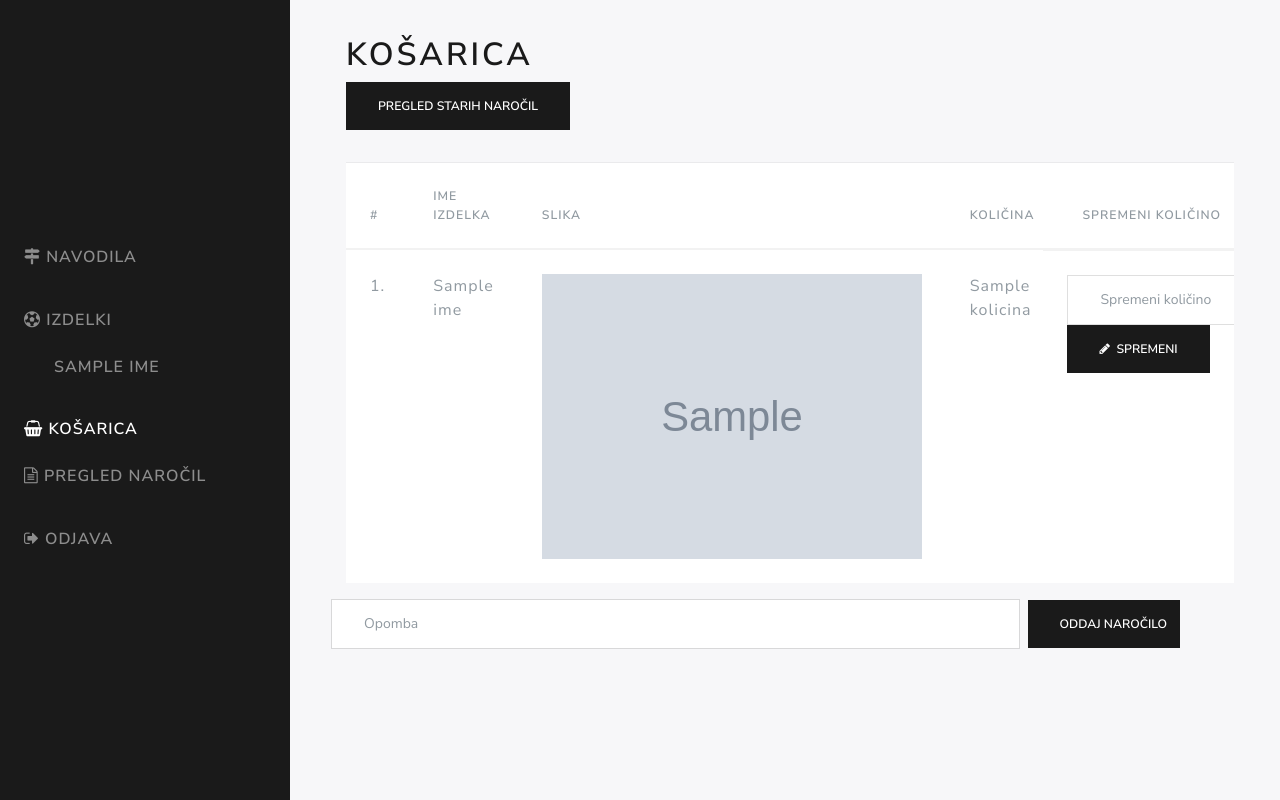
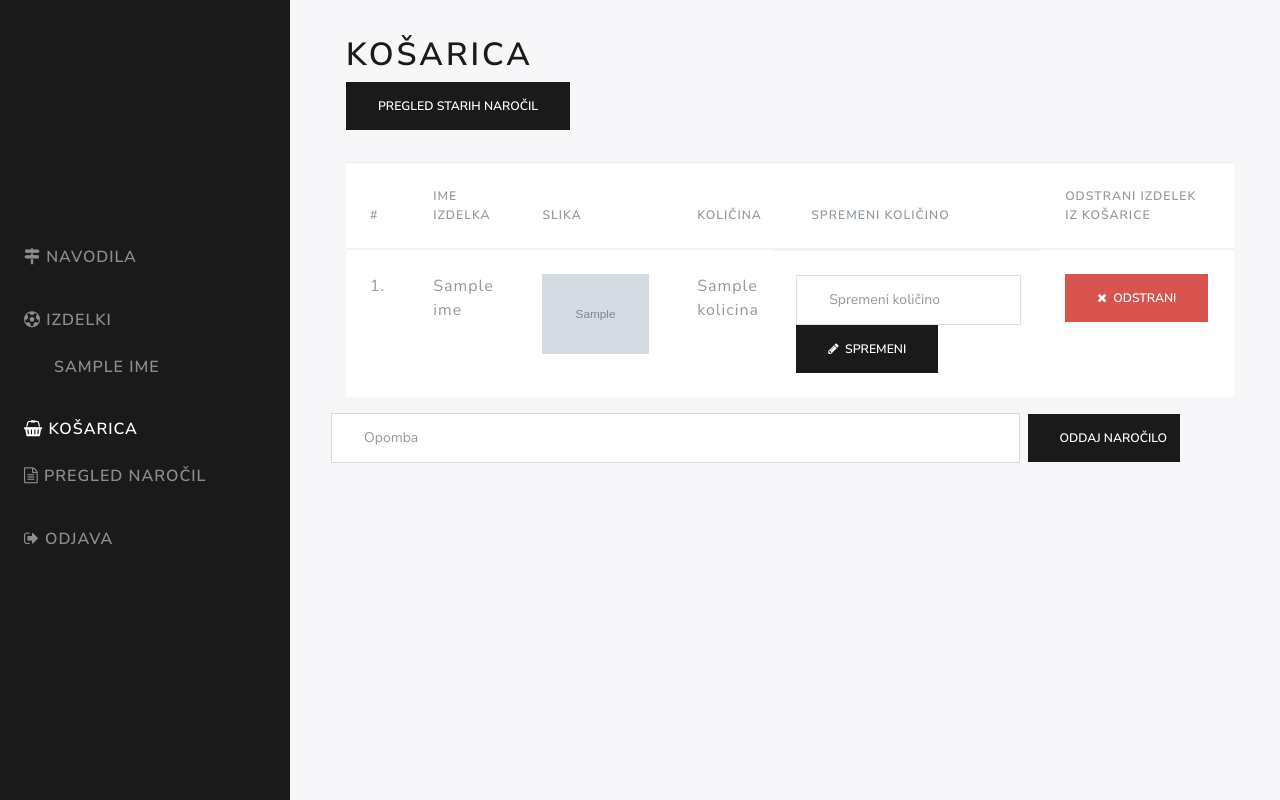
Before and after one commit to aljazv/trafika, a Django app: template products/templates/products/kosarica.html in a window 1280 px wide. Run offline with Django 3.2, Linux system fonts and the light colour scheme; the template is opened without the code that fills it: most values are stand-ins (such as "Sample title", 1, 10 or a date in 2020); grey boxes marked "Sample" are stand-in pictures; parts of the project's set-up code (start-up, migrations or seed data) failed here and were passed over; some libraries are stand-ins or nearby versions.

Commit message:
changed img height to appear smaller

```diff
--- a/products/templates/products/kosarica.html
+++ b/products/templates/products/kosarica.html
@@ -32,7 +32,7 @@
 			<tr class="table-light">
 				<td>{{forloop.counter}}.</td>
 				<td>{{narocilo_izdelka.izdelek.ime}}</td>
-				<td><img style="max-width:380px" src="{{ narocilo_izdelka.izdelek.image_thumbnail.url }}"></td>
+				<td><img style="max-height:80px" src="{{ narocilo_izdelka.izdelek.image_thumbnail.url }}"></td>
 				<td>{{narocilo_izdelka.kolicina}}</td>
 
 
```
